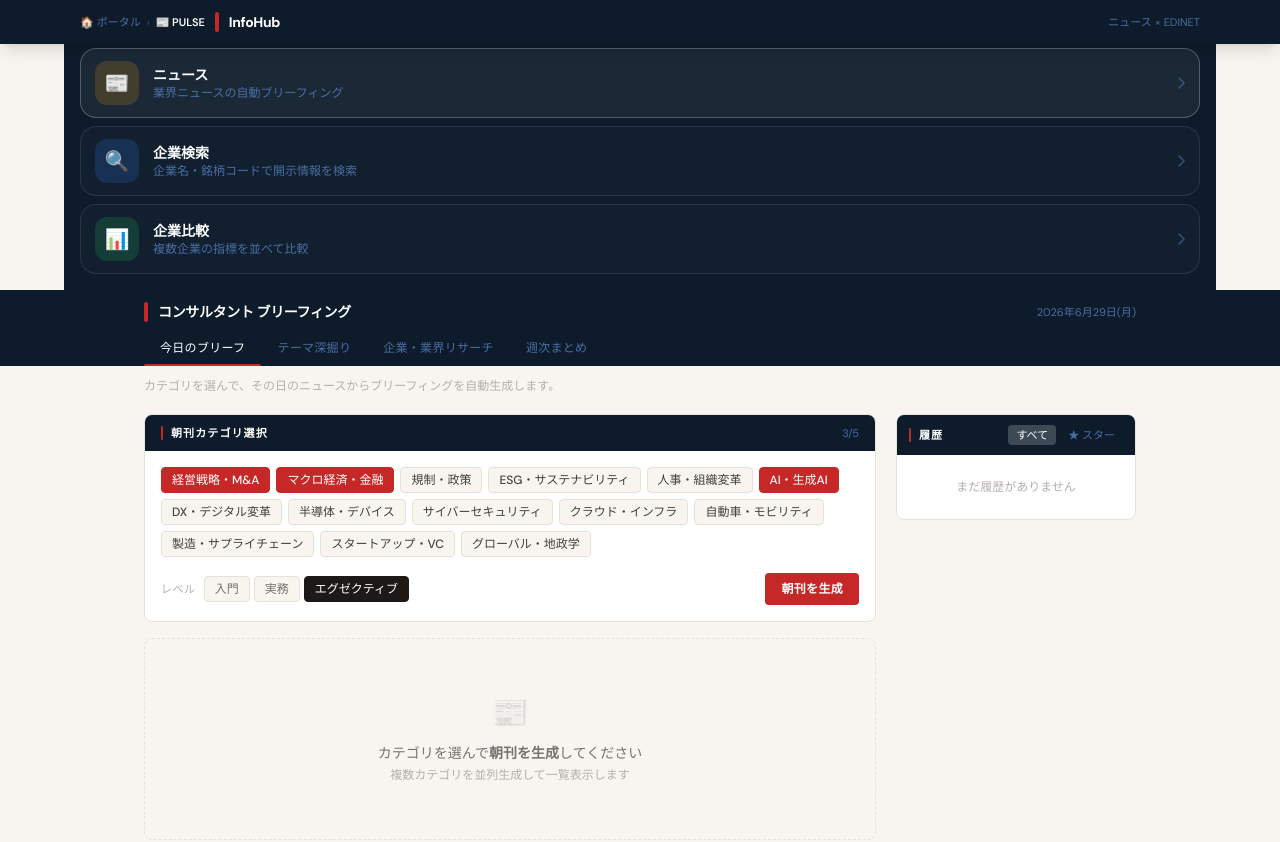
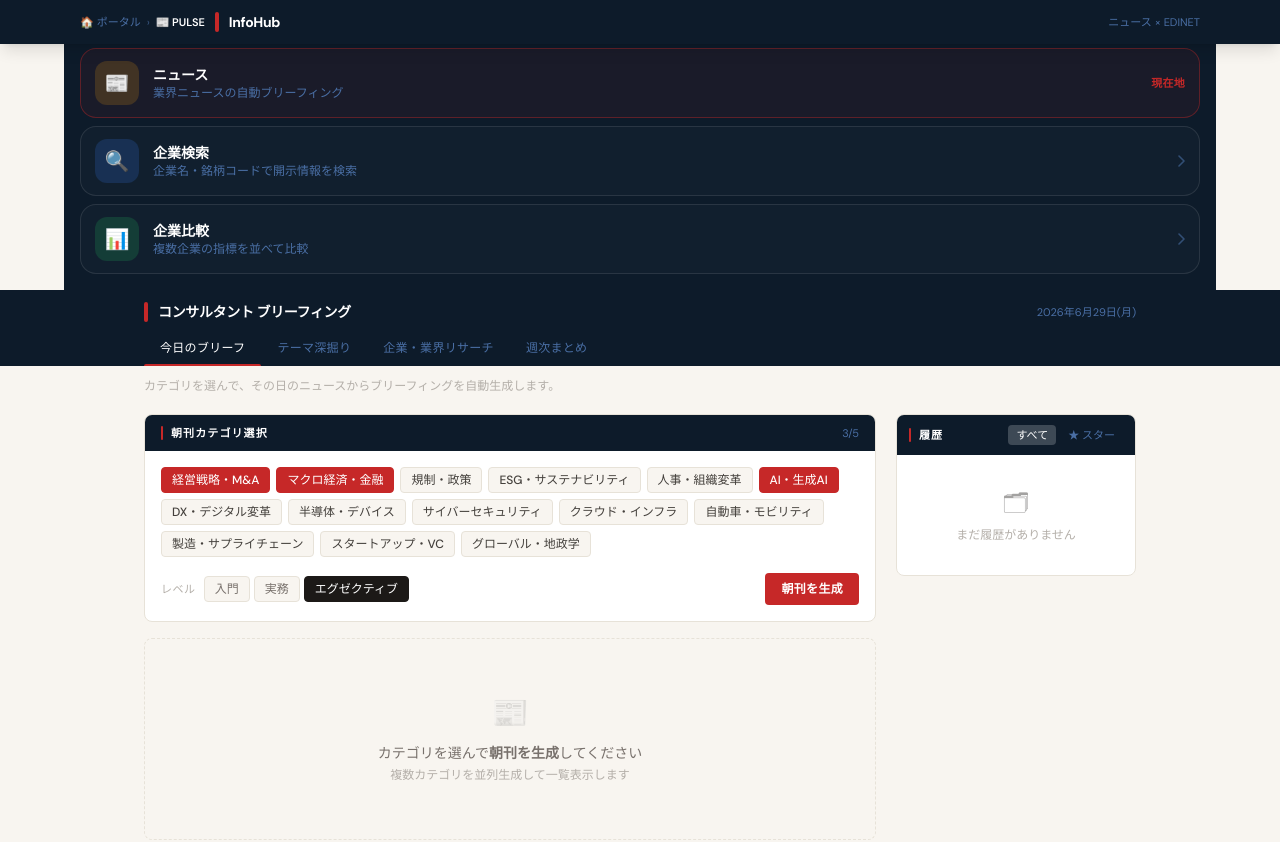
Before and after one commit to woodstockv999/study, a Next.js app: page / in a window 1280 px wide. Shown: the top 842 px of the page. Built offline with nearby package versions, Linux system fonts and the light colour scheme.

Commit message:
auto: update app/compare/page.tsx app/components/HistorySidebar.tsx app/search/page.tsx components/Nav.tsx

```diff
--- a/app/compare/page.tsx
+++ b/app/compare/page.tsx
@@ -63,7 +63,7 @@ export default function ComparePage() {
             </div>
           ))}
           {codes.length < 3 && (
-            <select className="text-xs bg-paper-surface border border-dashed border-paper-border rounded-full px-3 py-1 text-ink-muted focus:outline-none"
+            <select className="text-xs bg-paper-surface border border-dashed border-paper-border rounded-full px-3 py-1 text-ink-muted focus:outline-none focus:ring-2 focus:ring-navy-muted/30"
               value="" onChange={(e) => { if (e.target.value) setCodes((p) => [...p, e.target.value]); }}>
               <option value="">＋ 企業を追加</option>
               {ALL.filter((c) => !codes.includes(c.edinetCode)).map((c) => (
@@ -136,7 +136,7 @@ export default function ComparePage() {
                 <YAxis tick={{ fontSize: 10, fill: "#78716C" }} tickFormatter={(v) => `${v}億`} />
                 <Tooltip formatter={(v: any) => [`${Number(v).toLocaleString()}億円`]} contentStyle={{ background: "#0D1B2A", border: "none", borderRadius: 8, color: "#fff", fontSize: 11 }} />
                 <Legend wrapperStyle={{ fontSize: 11 }} />
-                {valid.map((c, i) => <Bar key={c.edinetCode} dataKey={c.filerName.replace("株式会社","").replace("グループ","G")} fill={COLORS[i]} radius={[2,2,0,0]} opacity={0.85} />)}
+                {valid.map((c, i) => <Bar key={c.edinetCode} dataKey={c.filerName.replace("株式会社","").replace("グループ","G")} fill={COLORS[i]} radius={[2,2,0,0]} opacity={0.85} animationDuration={600} />)}
               </BarChart>
             </ResponsiveContainer>
           </div>
--- a/app/components/HistorySidebar.tsx
+++ b/app/components/HistorySidebar.tsx
@@ -67,9 +67,12 @@ export default function HistorySidebar({ records, activeId, onSelect, onDelete }
       {/* 履歴リスト */}
       <div className="divide-y divide-paper-border max-h-[70vh] overflow-y-auto">
         {filtered.length === 0 ? (
-          <p className="px-4 py-6 text-xs text-ink-faint text-center">
-            {filter === "starred" ? "スター付きがありません" : "まだ履歴がありません"}
-          </p>
+          <div className="px-4 py-8 text-center">
+            <p className="text-2xl mb-2 opacity-40">{filter === "starred" ? "★" : "🗂"}</p>
+            <p className="text-xs text-ink-faint">
+              {filter === "starred" ? "スター付きがありません" : "まだ履歴がありません"}
+            </p>
+          </div>
         ) : (
           groups.map(([date, recs]) => (
             <div key={date}>
--- a/app/search/page.tsx
+++ b/app/search/page.tsx
@@ -38,7 +38,7 @@ export default function SearchPage() {
           />
           <select
             value={industry} onChange={(e) => setIndustry(e.target.value)}
-            className="px-3 py-2.5 text-sm bg-paper-surface border border-paper-border rounded-lg text-ink focus:outline-none sm:w-48"
+            className="px-3 py-2.5 text-sm bg-paper-surface border border-paper-border rounded-lg text-ink focus:outline-none focus:ring-2 focus:ring-navy-muted/30 sm:w-48"
           >
             <option value="">全業種</option>
             {INDUSTRIES.map((ind) => <option key={ind} value={ind}>{ind}</option>)}
--- a/components/Nav.tsx
+++ b/components/Nav.tsx
@@ -56,13 +56,16 @@ export default function Nav() {
         </div>
       </header>
       <div className="bg-navy max-w-6xl mx-auto px-4 pb-4 pt-1 flex flex-col gap-2">
-        {LINKS.map((l) => (
+        {LINKS.map((l) => {
+          const isActive = active(l.href);
+          return (
             <Link
               key={l.href}
               href={l.href}
-            className={`group flex items-center gap-3.5 rounded-2xl border px-3.5 py-3 transition-all ${
-              active(l.href)
-                ? "border-white/25 bg-white/[0.06]"
+              aria-current={isActive ? "page" : undefined}
+              className={`group flex items-center gap-3.5 rounded-2xl border px-3.5 py-3 transition-all focus-visible:outline-none focus-visible:ring-2 focus-visible:ring-accent/50 ${
+                isActive
+                  ? "border-accent/40 bg-accent/[0.07]"
                   : "border-white/10 bg-white/[0.02] hover:border-white/20 hover:bg-white/[0.05] hover:-translate-y-px"
               }`}
             >
@@ -76,14 +79,19 @@ export default function Nav() {
                 <span className="block text-sm font-semibold text-white">{l.label}</span>
                 <span className="block truncate text-xs text-navy-muted">{l.desc}</span>
               </span>
+              {isActive ? (
+                <span className="shrink-0 text-2xs font-semibold text-accent tracking-wide">現在地</span>
+              ) : (
                 <svg
                   className="shrink-0 text-navy-muted/60 transition-colors group-hover:text-navy-muted"
                   width="7" height="12" viewBox="0 0 7 12" fill="none"
                 >
                   <path d="M1 1l5 5-5 5" stroke="currentColor" strokeWidth="1.6" strokeLinecap="round" strokeLinejoin="round" />
                 </svg>
+              )}
             </Link>
-        ))}
+          );
+        })}
       </div>
     </>
   );
```
Lines whose indentation alone changed are shown as unchanged.
